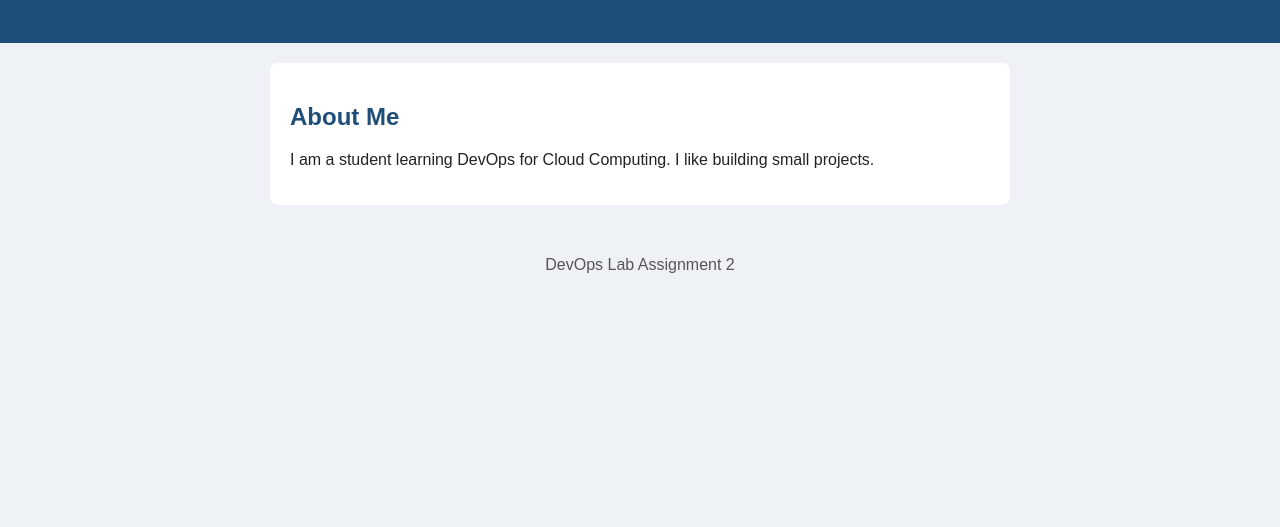
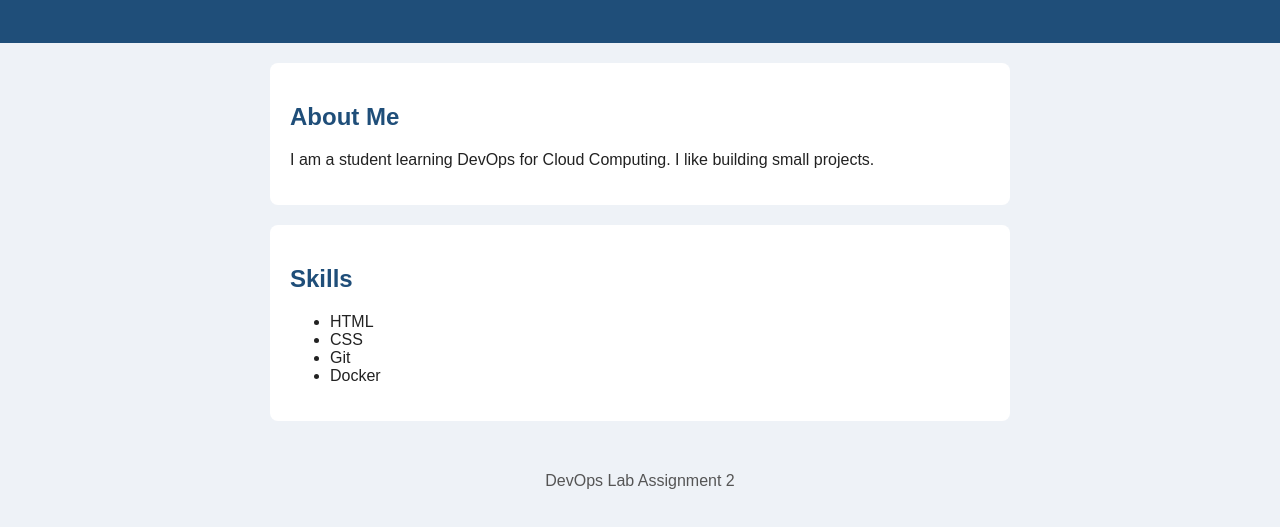
Before and after one commit to AfifaBatool-lab/devops-a2-Sp23-bcs-002, a plain HTML site: page index.html in a window 1280 px wide. Shown: the part 131-658 px from the top of the page. Drawn offline with Linux system fonts and the light colour scheme.

Commit message:
Add extra section

```diff
--- a/index.html
+++ b/index.html
@@ -14,6 +14,15 @@
     <h2>About Me</h2>
     <p>I am a student learning DevOps for Cloud Computing. I like building small projects.</p>
   </section>
+    <section id="extra">
+    <h2>Skills</h2>
+    <ul>
+      <li>HTML</li>
+      <li>CSS</li>
+      <li>Git</li>
+      <li>Docker</li>
+    </ul>
+  </section>
   <footer>
     <p>DevOps Lab Assignment 2</p>
   </footer>
```
